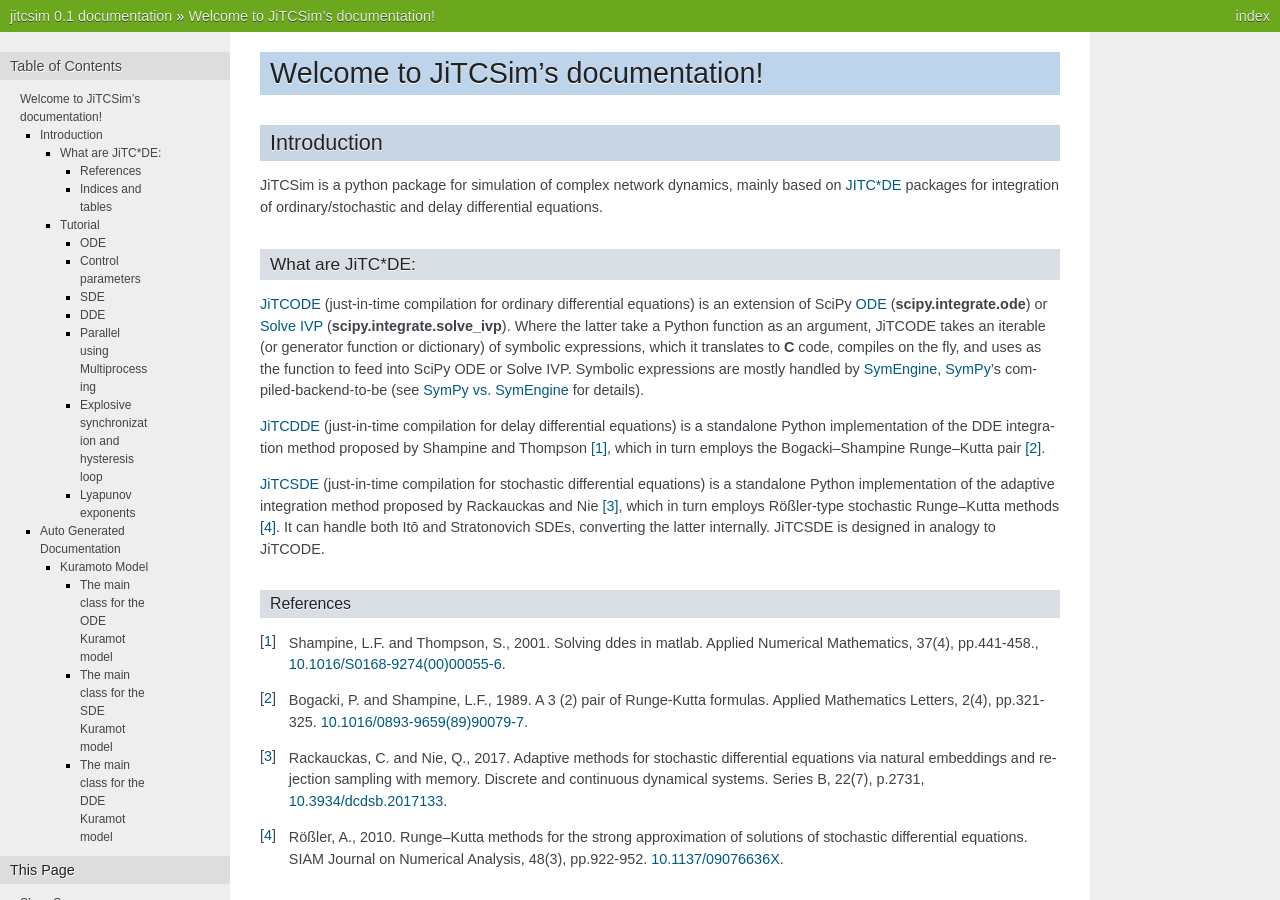
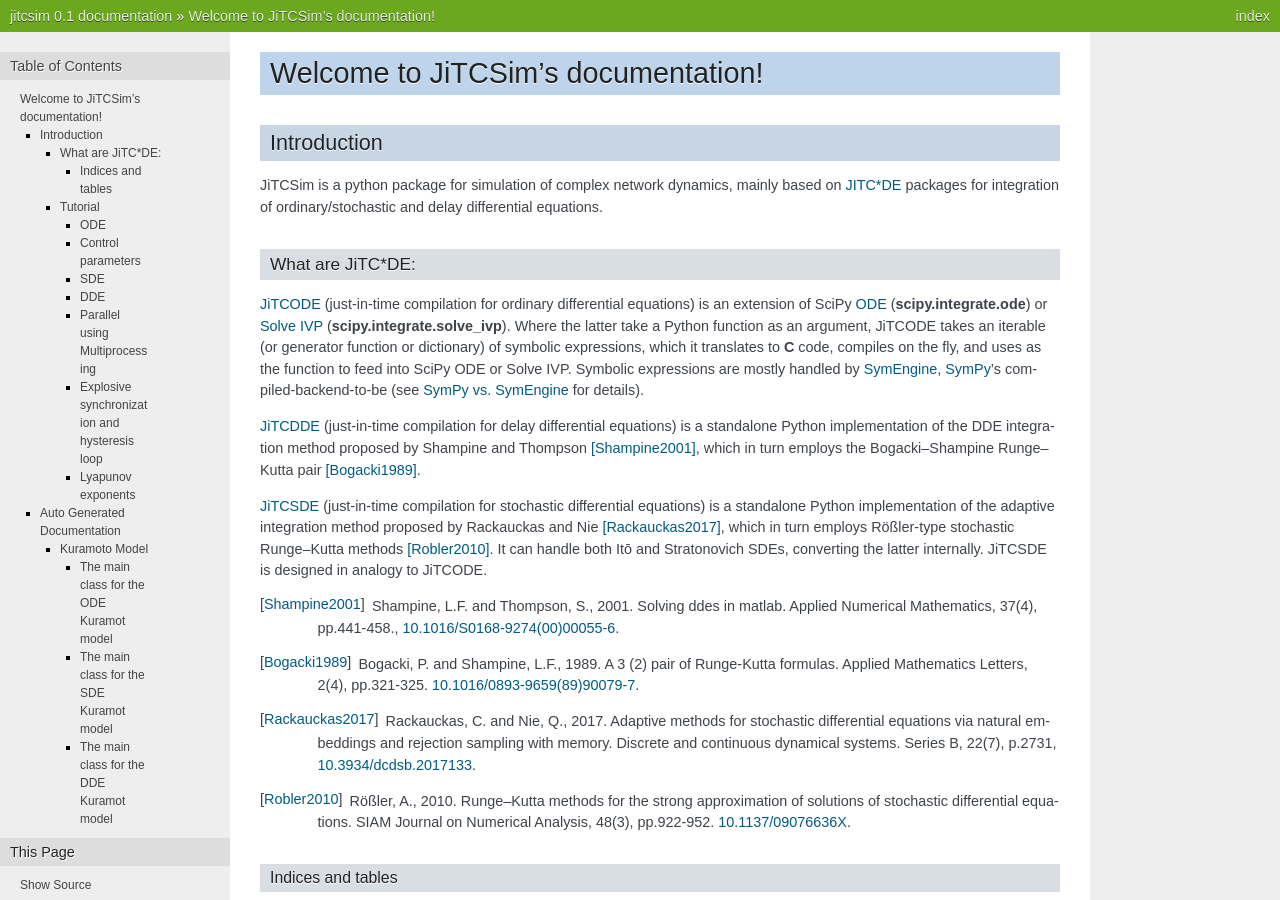
Before and after one commit to Ziaeemehr/JITCSIM, a Sphinx documentation site: the page built from docs/source/index.rst, in a window 1280 px wide and 900 px high. Built offline with Sphinx 7.4.7, drawn with Linux system fonts in a browser that asks for light colours; formulas are drawn with MathJax 3.

Commit message:
work on docs, transition_time for dde resolved.

```diff
--- a/docs/source/conf.py
+++ b/docs/source/conf.py
@@ -13,8 +13,8 @@
 import os
 import sys
 
-sys.path.insert(0, os.path.abspath('../../jitcsim/examples/scripts'))
-sys.path.insert(0, os.path.abspath('../../jitcsim/models'))
+# sys.path.insert(0, os.path.abspath('../../jitcsim/examples/scripts'))
+# sys.path.insert(0, os.path.abspath('../../jitcsim/models'))
 sys.path.insert(0, os.path.abspath('../../jitcsim'))
 
 # -- Project information -----------------------------------------------------
--- a/docs/source/index.rst
+++ b/docs/source/index.rst
@@ -18,24 +18,20 @@
 Where the latter take a Python function as an argument, JiTCODE takes an iterable (or generator function or dictionary) of symbolic expressions, which it translates to **C** code, compiles on the fly, and uses as the function to feed into SciPy ODE or Solve IVP.
 Symbolic expressions are mostly handled by `SymEngine <https://github.com/symengine/symengine>`_, `SymPy <http://www.sympy.org/>`_'s compiled-backend-to-be (see `SymPy vs. SymEngine <https://jitcde-common.readthedocs.io/#sympy-vs-symengine>`_ for details).
 
-`JiTCDDE <https://jitcdde.readthedocs.io/en/stable/>`_ (just-in-time compilation for delay differential equations) is a standalone Python implementation of the DDE integration method proposed by Shampine and Thompson [1]_, which in turn employs the Bogacki–Shampine Runge–Kutta pair [2]_.
+`JiTCDDE <https://jitcdde.readthedocs.io/en/stable/>`_ (just-in-time compilation for delay differential equations) is a standalone Python implementation of the DDE integration method proposed by Shampine and Thompson [Shampine2001]_, which in turn employs the Bogacki–Shampine Runge–Kutta pair [Bogacki1989]_.
 
 
-`JiTCSDE <https://jitcsde.readthedocs.io/en/latest/>`_ (just-in-time compilation for stochastic differential equations) is a standalone Python implementation of the adaptive integration method proposed by Rackauckas and Nie [3]_, which in turn employs Rößler-type stochastic Runge–Kutta methods [4]_. It can handle both Itō and Stratonovich SDEs, converting the latter internally. JiTCSDE is designed in analogy to JiTCODE.
-
-.. _references:
-
-References
-------------
+`JiTCSDE <https://jitcsde.readthedocs.io/en/latest/>`_ (just-in-time compilation for stochastic differential equations) is a standalone Python implementation of the adaptive integration method proposed by Rackauckas and Nie [Rackauckas2017]_, which in turn employs Rößler-type stochastic Runge–Kutta methods [Robler2010]_. It can handle both Itō and Stratonovich SDEs, converting the latter internally. JiTCSDE is designed in analogy to JiTCODE.
 
 
-.. [1] Shampine, L.F. and Thompson, S., 2001. Solving ddes in matlab. Applied Numerical Mathematics, 37(4), pp.441-458., `10.1016/S0168-9274(00)00055-6 <http://dx.doi.org/10.1016/S0168-9274(00)00055-6>`_.
 
-.. [2] Bogacki, P. and Shampine, L.F., 1989. A 3 (2) pair of Runge-Kutta formulas. Applied Mathematics Letters, 2(4), pp.321-325. `10.1016/0893-9659(89)90079-7 <http://dx.doi.org/10.1016/0893-9659(89)90079-7>`_.
+.. [Shampine2001] Shampine, L.F. and Thompson, S., 2001. Solving ddes in matlab. Applied Numerical Mathematics, 37(4), pp.441-458., `10.1016/S0168-9274(00)00055-6 <http://dx.doi.org/10.1016/S0168-9274(00)00055-6>`_.
 
-.. [3] Rackauckas, C. and Nie, Q., 2017. Adaptive methods for stochastic differential equations via natural embeddings and rejection sampling with memory. Discrete and continuous dynamical systems. Series B, 22(7), p.2731, `10.3934/dcdsb.2017133 <http://dx.doi.org/10.3934/dcdsb.2017133>`_.
+.. [Bogacki1989] Bogacki, P. and Shampine, L.F., 1989. A 3 (2) pair of Runge-Kutta formulas. Applied Mathematics Letters, 2(4), pp.321-325. `10.1016/0893-9659(89)90079-7 <http://dx.doi.org/10.1016/0893-9659(89)90079-7>`_.
 
-.. [4] Rößler, A., 2010. Runge–Kutta methods for the strong approximation of solutions of stochastic differential equations. SIAM Journal on Numerical Analysis, 48(3), pp.922-952. `10.1137/09076636X <http://dx.doi.org/10.1137/09076636X>`_.
+.. [Rackauckas2017] Rackauckas, C. and Nie, Q., 2017. Adaptive methods for stochastic differential equations via natural embeddings and rejection sampling with memory. Discrete and continuous dynamical systems. Series B, 22(7), p.2731, `10.3934/dcdsb.2017133 <http://dx.doi.org/10.3934/dcdsb.2017133>`_.
+
+.. [Robler2010] Rößler, A., 2010. Runge–Kutta methods for the strong approximation of solutions of stochastic differential equations. SIAM Journal on Numerical Analysis, 48(3), pp.922-952. `10.1137/09076636X <http://dx.doi.org/10.1137/09076636X>`_.
 
 .. toctree::
    :maxdepth: 2
@@ -123,7 +119,7 @@
 -----------------------------------------
 
 .. autoclass:: jitcsim.models.kuramoto.Kuramoto_Base
-	:members:
+    :members:
 
 -------------------------------------------------------
 
```
Also changed, not shown: 4 other files.
